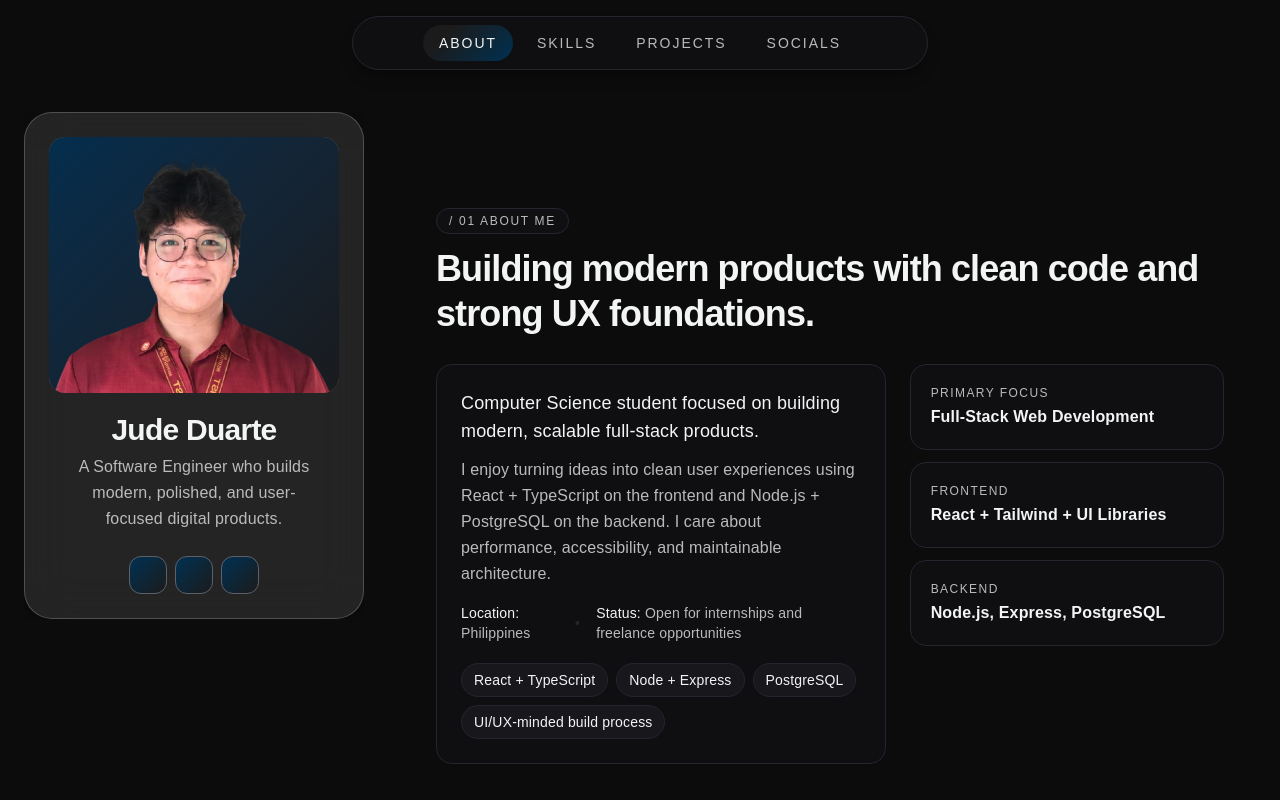
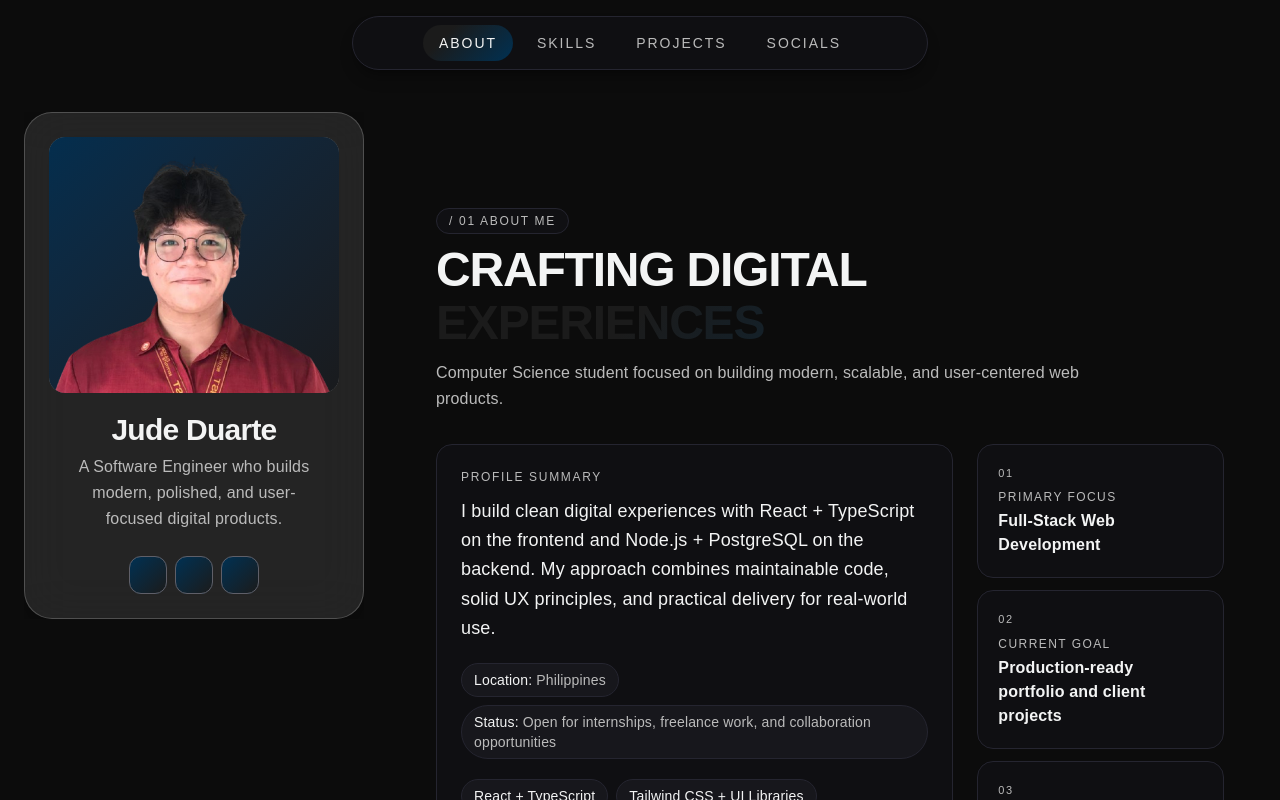
Before and after one commit to JudeAnthone/portfolio2026-main, a React (Vite) app in the folder v1/: page / in a window 1280 px wide. Shown: the top 800 px of the page. Built offline with nearby package versions, Linux system fonts and the light colour scheme; some icons are missing.

Commit message:
befor header

```diff
--- a/v1/src/components/sections/About.tsx
+++ b/v1/src/components/sections/About.tsx
@@ -1,4 +1,3 @@
-import React from "react";
 import { aboutData } from "../../data/about";
 
 const About = () => {
@@ -17,37 +16,44 @@ const About = () => {
 	const hasMetrics = aboutData.metrics.length > 0;
 
 	return (
-		<article aria-labelledby="about-title" className="space-y-5 md:space-y-7">
+		<article aria-labelledby="about-title" className="space-y-6 md:space-y-8">
 			<header className="space-y-3">
 				<p className="inline-flex rounded-full border border-border bg-surface/70 px-3 py-1 text-xs font-medium uppercase tracking-[0.14em] text-muted">
 					{aboutData.tagline}
 				</p>
 
-				<h2
-					id="about-title"
-					className="text-2xl font-semibold leading-tight text-foreground md:text-4xl"
-				>
-					Building modern products with clean code and strong UX foundations.
-				</h2>
+				<div className="space-y-1">
+					<h2
+						id="about-title"
+						className="text-3xl font-semibold uppercase leading-[1.02] tracking-tight text-foreground md:text-5xl"
+					>
+						Crafting Digital
+					</h2>
+					<p className="bg-night-gradient bg-clip-text text-3xl font-semibold uppercase leading-[1.02] tracking-tight text-transparent md:text-5xl">
+						Experiences
+					</p>
+				</div>
+
+				<p className="max-w-2xl text-sm leading-relaxed text-muted md:text-base">
+					{aboutData.intro}
+				</p>
 			</header>
 
 			<div className="grid grid-cols-1 gap-4 md:grid-cols-12 md:gap-6">
-				{/* Left content block */}
-				<section className="rounded-2xl border border-border bg-surface/70 p-4 backdrop-blur-sm md:col-span-7 md:p-6">
-					<p className="text-base font-medium text-foreground md:text-lg">
-						{aboutData.intro}
-					</p>
+				<section className="rounded-2xl border border-border bg-surface/70 p-4 backdrop-blur-sm md:col-span-8 md:p-6">
+					<h3 className="text-xs font-medium uppercase tracking-[0.14em] text-muted">
+						Profile Summary
+					</h3>
 
-					<p className="mt-3 text-sm leading-relaxed text-muted md:text-base">
+					<p className="mt-3 text-base leading-relaxed text-foreground md:text-lg">
 						{aboutData.description}
 					</p>
 
-					<div className="mt-4 flex flex-col gap-2 text-sm text-muted md:flex-row md:items-center md:gap-4">
-						<span>
+					<div className="mt-5 flex flex-wrap gap-2 text-sm">
+						<span className="rounded-full border border-border bg-surface-2 px-3 py-1.5 text-muted">
 							<span className="text-foreground">Location:</span> {aboutData.location}
 						</span>
-						<span className="hidden md:inline text-border">•</span>
-						<span>
+						<span className="rounded-full border border-border bg-surface-2 px-3 py-1.5 text-muted">
 							<span className="text-foreground">Status:</span>{" "}
 							{aboutData.availability}
 						</span>
@@ -70,15 +76,17 @@ const About = () => {
 					)}
 				</section>
 
-				{/* Right metrics block */}
-				<aside className="space-y-3 md:col-span-5">
+				<aside className="space-y-3 md:col-span-4">
 					{hasMetrics ? (
-						aboutData.metrics.map((metric) => (
+						aboutData.metrics.map((metric, index) => (
 							<div
 								key={metric.label}
 								className="rounded-2xl border border-border bg-surface/70 p-4 backdrop-blur-sm md:p-5"
 							>
-								<p className="text-xs uppercase tracking-[0.12em] text-muted">
+								<p className="text-[11px] font-medium uppercase tracking-[0.14em] text-muted">
+									0{index + 1}
+								</p>
+								<p className="mt-2 text-xs uppercase tracking-[0.12em] text-muted">
 									{metric.label}
 								</p>
 								<p className="mt-1 text-sm font-semibold text-foreground md:text-base">
@@ -87,7 +95,7 @@ const About = () => {
 							</div>
 						))
 					) : (
-						<div className="rounded-2xl border border-border bg-surface/70 p-4">
+						<div className="rounded-2xl border border-border bg-surface/70 p-4 backdrop-blur-sm">
 							<p className="text-sm text-muted">No metrics available yet.</p>
 						</div>
 					)}
--- a/v1/src/data/about.ts
+++ b/v1/src/data/about.ts
@@ -14,21 +14,24 @@ export interface AboutData {
 }
 
 export const aboutData: AboutData = {
+    // CHANGE START: polished about copy aligned with your current portfolio direction
     tagline: "/ 01 About Me",
-	intro: "Computer Science student focused on building modern, scalable full-stack products.",
+    intro: "Computer Science student focused on building modern, scalable, and user-centered web products.",
     description:
-		"I enjoy turning ideas into clean user experiences using React + TypeScript on the frontend and Node.js + PostgreSQL on the backend. I care about performance, accessibility, and maintainable architecture.",
+        "I build clean digital experiences with React + TypeScript on the frontend and Node.js + PostgreSQL on the backend. My approach combines maintainable code, solid UX principles, and practical delivery for real-world use.",
     location: "Philippines",
-	availability: "Open for internships and freelance opportunities",
+    availability: "Open for internships, freelance work, and collaboration opportunities",
     stackHighlights: [
         "React + TypeScript",
-		"Node + Express",
-		"PostgreSQL",
-		"UI/UX-minded build process",
+        "Tailwind CSS + UI Libraries",
+        "Node.js + Express",
+        "PostgreSQL + REST APIs",
+        "Performance + Accessibility Focus",
     ],
     metrics: [
         { label: "Primary Focus", value: "Full-Stack Web Development" },
-		{ label: "Frontend", value: "React + Tailwind + UI Libraries" },
-		{ label: "Backend", value: "Node.js, Express, PostgreSQL" },
+        { label: "Current Goal", value: "Production-ready portfolio and client projects" },
+        { label: "Strength", value: "Frontend architecture with clean UX execution" },
     ],
+    // CHANGE END
 };
--- a/v1/src/index.css
+++ b/v1/src/index.css
@@ -8,7 +8,6 @@
     --color-night-start: #003153;
     --color-night-end: #1b1b1b;
 
-    /* supporting palette */
     --color-surface: #121216;
     --color-surface-2: #17171c;
     --color-border: #252530;
@@ -30,6 +29,10 @@
     * {
         @apply border-border;
     }
+
+	html {
+		scroll-behavior: smooth;
+	}
 
     html,
     body,
```
Lines whose indentation alone changed are shown as unchanged.
